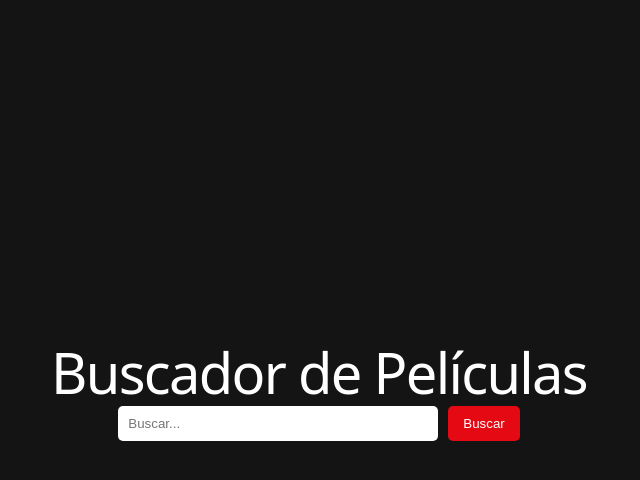
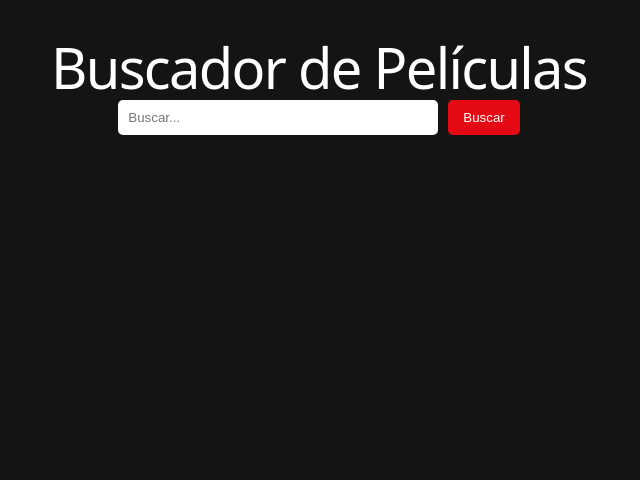
Before and after one commit to 49257336/TP5-EFSI, a React (Vite) app: page / in a window 1280 px wide. Shown: the top 480 px of the page, without its empty margins (321-961 px from the left). Built offline with nearby package versions, Linux system fonts and the light colour scheme.

Commit message:
Más cambios en el css

```diff
--- a/src/App.css
+++ b/src/App.css
@@ -14,4 +14,7 @@ h1 {
 .container {
     width: 90%;
     margin: auto;
+    margin-top: 3%;
+    margin-bottom: 3%;
+
 }
```
